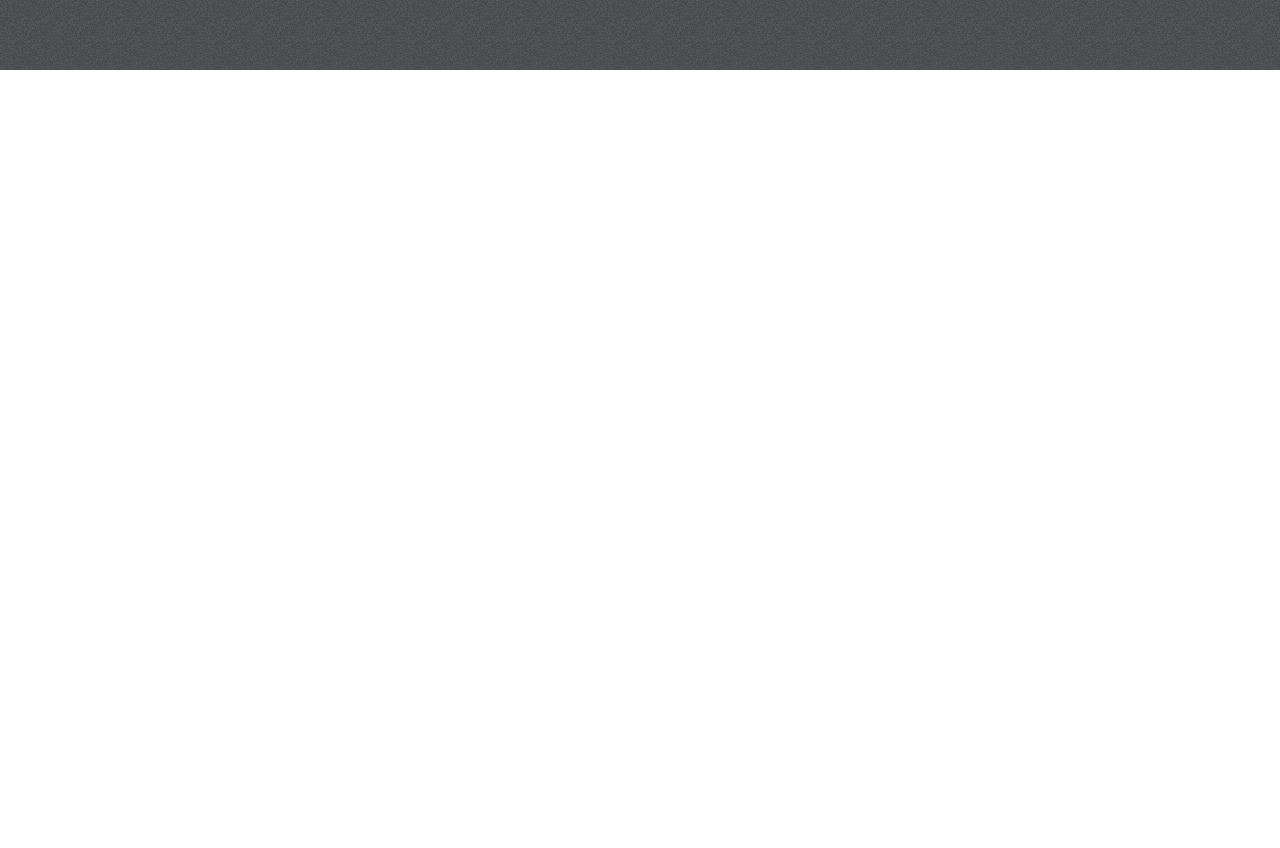
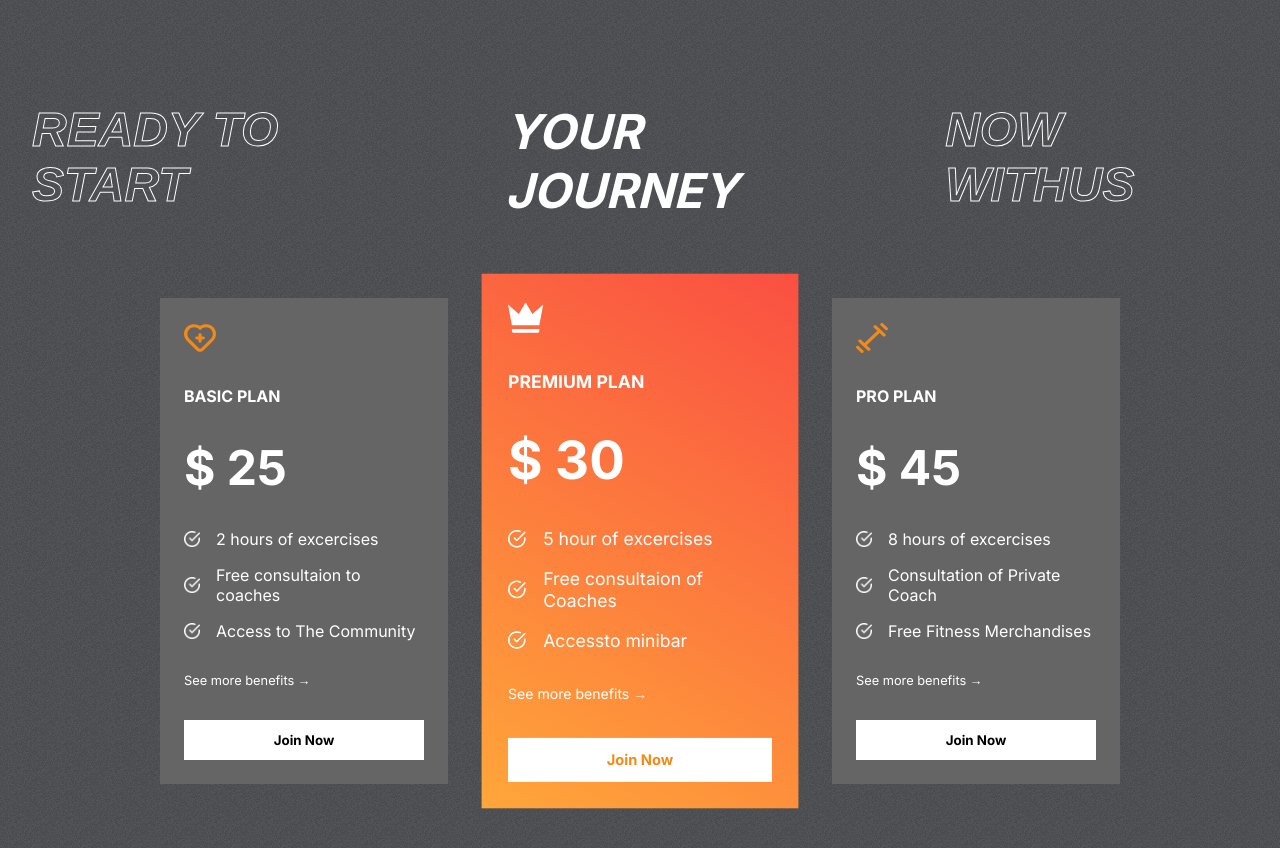
Before and after one commit to Abdullah2000Habib/React_Project05, a React (Create React App) app: page / in a window 1280 px wide. Shown: the part 1717-2565 px from the top of the page. Before the commit the page ends 1787 px from the top, so only its background shows below. Built offline with nearby package versions, Linux system fonts and the light colour scheme.

Commit message:
Plans and PlanCard Components

```diff
--- a/src/components/Home.jsx
+++ b/src/components/Home.jsx
@@ -1,5 +1,6 @@
 import React from 'react';
 import Hero from './Hero/Hero';
+import Plans from './Plans/Plans';
 import Program from './Program/Program';
 import Reasons from './Reasons/Reasons';
 
@@ -9,6 +10,7 @@ return (
         <Hero/>
         <Program />
         <Reasons />
+        <Plans />
     </>
 )
 }
--- /dev/null
+++ b/src/components/PlanCard/PlanCard.jsx
@@ -0,0 +1,28 @@
+import React from 'react';
+import whiteTick from "../../assets/whiteTick.png";
+import style from "./style.module.css";
+export default function PlanCard({icon,name,price,features}) {
+return (
+  <>
+      <div className={style.plan}>
+        {icon}
+        <span>{name}</span>
+        <span>$ {price}</span>
+        <div className={style.features}>
+          {features.map((item,i)=>{
+            return (
+              <div className={style.feature}>
+                <img src={whiteTick} alt="whiteTick"/>
+                <span key={i}>{item}</span>
+              </div>
+            )
+          })}
+        </div>
+        <div>
+          <span>See more benefits →</span>
+        </div>
+        <button className='btn'>Join Now</button>
+      </div>
+  </>
+)
+}
--- /dev/null
+++ b/src/components/PlanCard/index.jsx
@@ -0,0 +1 @@
+export { default } from "./PlanCard";
--- /dev/null
+++ b/src/components/PlanCard/style.module.css
@@ -0,0 +1,57 @@
+.plan {
+    display: flex;
+    flex-direction: column;
+    background-color: var(--caloryCard);
+    color: white;
+    gap: 2rem;
+    padding: 1.5rem;
+    width: 18rem;
+}
+
+
+
+.plan>svg {
+    fill: var(--orange);
+    width: 2rem;
+    height: 2rem;
+}
+
+.plan>:nth-child(2) {
+    font-size: 1rem;
+    font-weight: bold;
+}
+
+.plan>:nth-child(3) {
+    font-size: 3rem;
+    font-weight: bold;
+}
+
+.plan>:nth-child(5) {
+    font-size: 0.8rem;
+}
+
+.features {
+    display: flex;
+    flex-direction: column;
+    gap: 1rem;
+}
+
+.feature {
+    display: flex;
+    align-items: center;
+    gap: 1rem;
+
+}
+
+.feature>img {
+    width: 1rem;
+
+}
+
+.plan:nth-child(2)>svg {
+    fill: white;
+}
+
+.plan:nth-child(2)>button {
+    color: var(--orange);
+}
--- /dev/null
+++ b/src/components/Plans/Plans.jsx
@@ -0,0 +1,23 @@
+import React from 'react';
+import PlanCard from '../PlanCard';
+import { plansData } from './plansData';
+import style from "./style.module.css";
+export default function Plans() {
+return (
+    <>
+        <div className={style.plansContainer}>
+            <div className={style.plansHeader}>
+                <span className='storke-text'>READY TO START</span>
+                <span>YOUR JOURNEY</span>
+                <span  className='storke-text'>NOW WITHUS</span>
+            </div>
+            {/* Plans  Card */}
+            <div className={style.plans}>
+                {plansData.map((item)=>{
+                    return(<PlanCard key={item.id}  icon={item.icon} name={item.name} price={item.price} features={item.features}/>)
+                })}
+            </div>
+        </div>
+    </>
+)
+}
--- /dev/null
+++ b/src/components/Plans/index.jsx
@@ -0,0 +1 @@
+export { default } from "./Plans";
--- a/src/data/plansData.js
+++ b/src/components/Plans/plansData.jsx
@@ -1,5 +1,6 @@
 export const plansData = [
   {
+    id:1,
     icon: (
       <svg
         width="15"
@@ -19,6 +20,7 @@ export const plansData = [
     ],
   },
   {
+    id:2,
     icon: (
       <svg
         width="28"
@@ -38,6 +40,7 @@ export const plansData = [
     ],
   },
   {
+    id:3,
     icon: (
       <svg
         width="16"
--- /dev/null
+++ b/src/components/Plans/style.module.css
@@ -0,0 +1,34 @@
+.plansHeader {
+    display: flex;
+    gap: 5rem;
+    font-weight: bold;
+    font-size: 3rem;
+    justify-content: center;
+    color: white;
+    text-transform: uppercase;
+    font-style: italic;
+    margin-bottom: 14px;
+}
+
+.plansContainer {
+    margin-top: -4rem;
+    padding: 0 2rem;
+    display: flex;
+    flex-direction: column;
+    gap: 4rem;
+    position: relative;
+}
+
+.plans {
+    display: flex;
+    justify-content: center;
+    align-items: center;
+    gap: 3rem;
+    margin-bottom: 4rem;
+}
+
+
+.plans>:nth-child(2) {
+    background: var(--planCard);
+    transform: scale(1.1);
+}
```
Also changed, not shown: src/components/Program/programsData.jsx (+4 -0 lines).
